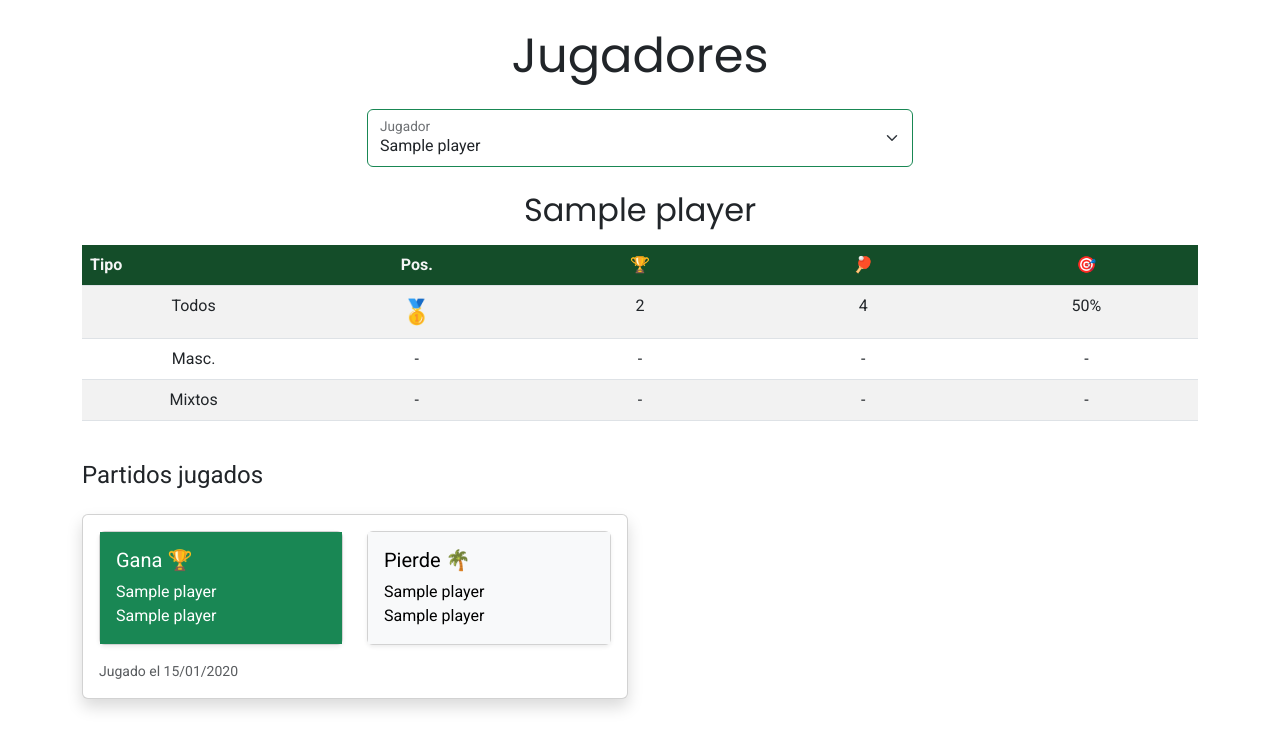
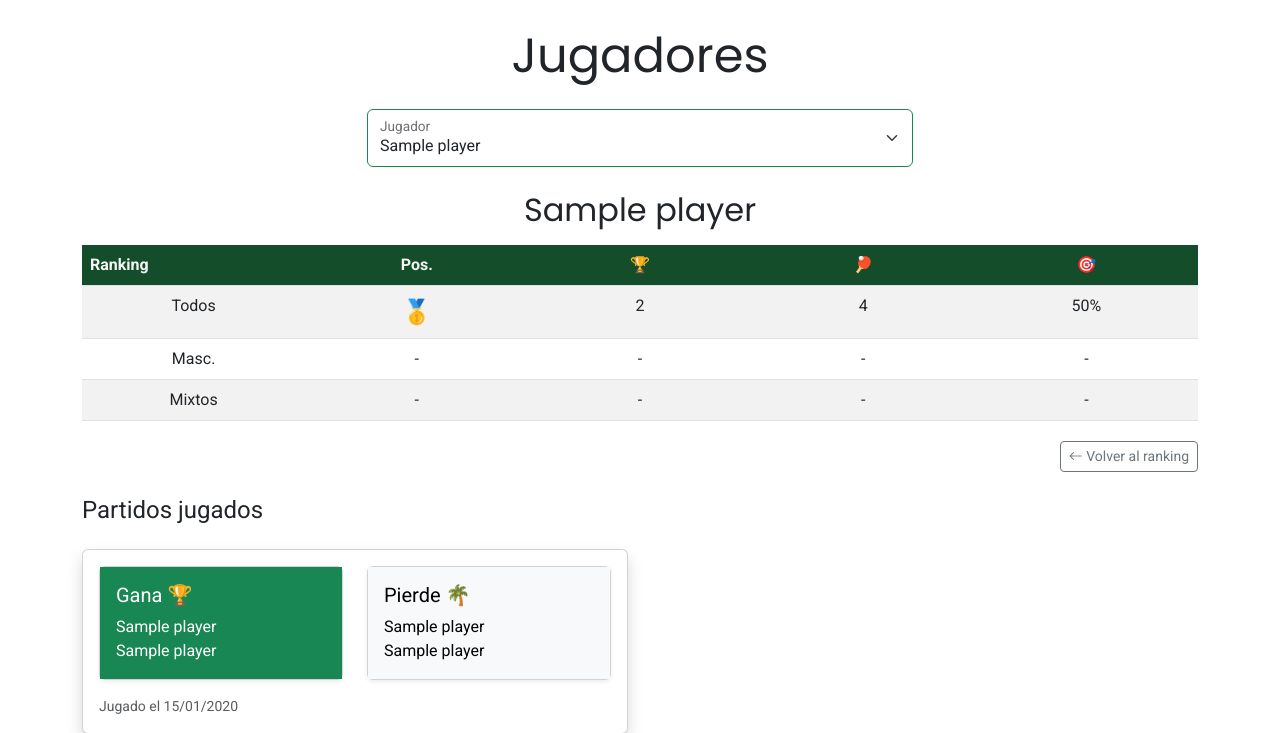
Before and after one commit to mrGit-bit/paddle, a Django app: page /players/1/ in a window 1280 px wide. Shown: the part 53-786 px from the top of the page. Run offline with Django 5.2, Linux system fonts and the light colour scheme; tables that the repository leaves empty hold one stand-in row (values such as "Sample post").

Commit message:
fix(frontend): show medals on player profile ties and move back button

```diff
--- a/paddle/frontend/templates/frontend/base.html
+++ b/paddle/frontend/templates/frontend/base.html
@@ -45,7 +45,7 @@
     <nav class="navbar navbar-expand-lg navbar-dark fixed-top">
       <div class="container-fluid">
         <!-- Logo and brand -->
-        <a class="navbar-brand d-flex align-items-center" href="{% url 'hall_of_fame' %}">
+        <a class="navbar-brand d-flex align-items-center" href="{% url 'ranking_home' %}">
           <picture>
             <source srcset="{% static 'frontend/img/logo_96.webp' %}" type="image/webp" />
             <img
--- a/paddle/frontend/templates/frontend/player_detail.html
+++ b/paddle/frontend/templates/frontend/player_detail.html
@@ -17,11 +17,11 @@
   <h2>{{ profile_player.name }}</h2>
 </div>
 
-<div class="table-responsive mb-4">
+<div class="table-responsive mb-1">
   <table class="table table-striped table-hover">
     <thead>
       <tr>
-        <th scope="col">Tipo</th>
+        <th scope="col">Ranking</th>
         <th scope="col" class="text-center">Pos.</th>
         <th scope="col" class="text-center">🏆</th>
         <th scope="col" class="text-center">🏓</th>
@@ -35,7 +35,6 @@
           {% if row.scoped_player %}
             {% with rank=row.scoped_player.display_position %}
               <td class="text-center">
-                {% if row.scoped_player.show_position %}
                 {% if rank == 1 %}
                   <strong class="rank-1">🥇</strong>
                 {% elif rank == 2 %}
@@ -44,9 +43,6 @@
                   <strong class="rank-3">🥉</strong>
                 {% else %}
                   {{ rank }}
-                  {% endif %}
-                {% else %}
-                  &nbsp;
                 {% endif %}
               </td>
               <td class="text-center">{{ row.scoped_player.display_wins }}</td>
@@ -63,6 +59,12 @@
       {% endfor %}
     </tbody>
   </table>
+</div>
+
+<div class="d-flex justify-content-end mt-1 mb-4">
+  <a href="{% url 'ranking_home' %}" class="btn btn-outline-secondary btn-sm">
+    <i class="bi bi-arrow-left"></i> Volver al ranking
+  </a>
 </div>
 
 <h4 class="mb-4" id="player-matches">Partidos jugados</h4>
--- a/paddle/frontend/urls.py
+++ b/paddle/frontend/urls.py
@@ -23,6 +23,7 @@ from . import views
 
 urlpatterns = [
     path('', views.hall_of_fame_view, name='hall_of_fame'),
+    path("ranking/", views.ranking_home_view, name="ranking_home"),
     path('ranking/male/', views.ranking_view, {"scope": "male"}, name='ranking_male'),
     path('ranking/female/', views.ranking_view, {"scope": "female"}, name='ranking_female'),
     path('ranking/mixed/', views.ranking_view, {"scope": "mixed"}, name='ranking_mixed'),
--- a/paddle/frontend/views.py
+++ b/paddle/frontend/views.py
@@ -128,6 +128,14 @@ def get_ranking_redirect(scope: str):
     if scope == "mixed":
         return redirect("ranking_mixed")
     return redirect("hall_of_fame")  # "all" or unknown
+
+
+def ranking_home_view(request):
+    """
+    Redirects to the last visited ranking scope.
+    """
+    scope = request.session.get("last_ranking_scope", "all")
+    return get_ranking_redirect(scope)
 
 
 def paginate_list(items, request, page_size=12):
```
Also changed, not shown: paddle/frontend/tests/test_ranking.py (+36 -0 lines), CHANGELOG.md. Lines whose indentation alone changed are shown as unchanged.
